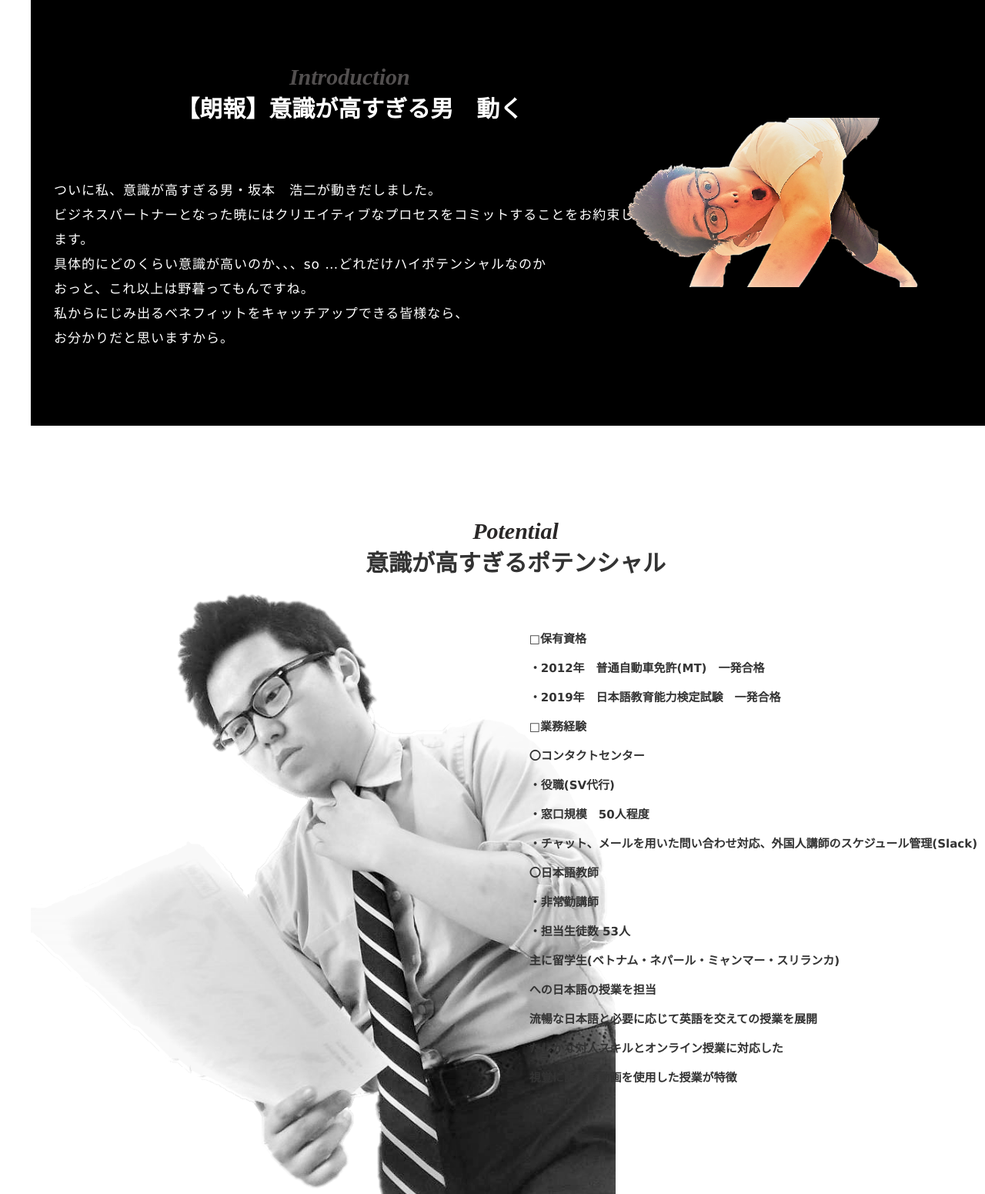
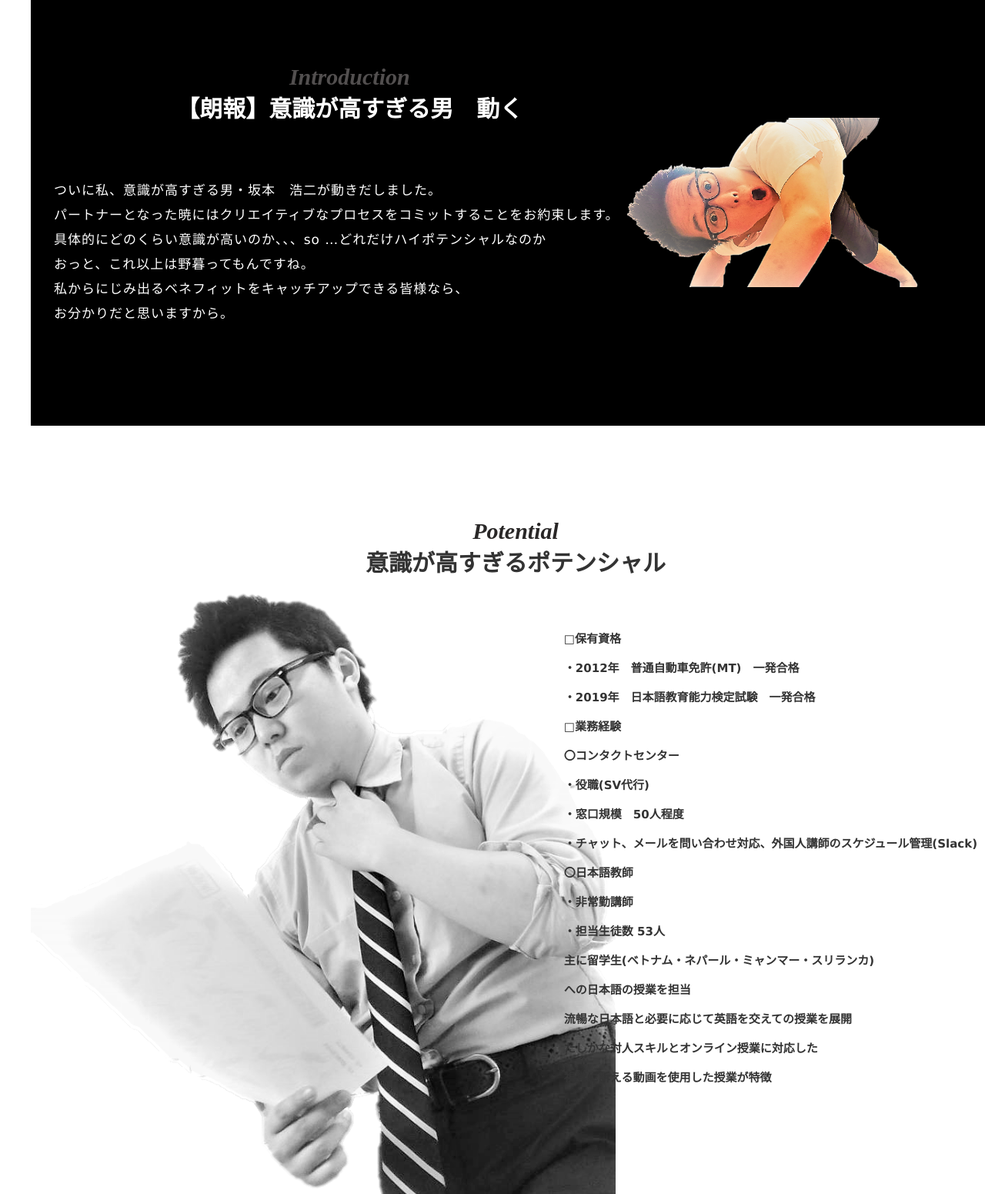
Before and after one commit to kmb686/high, a plain HTML site: page index.html in a window 1280 px wide. Shown: the part 777-2328 px from the top of the page at 77% size. Drawn offline with Linux system fonts and the light colour scheme.

Commit message:
Update index.html

```diff
--- a/index.html
+++ b/index.html
@@ -51,7 +51,7 @@
                     <div class="inner-left">
                     <span class="Introduction-Title"><i>Introduction</i><br> 【朗報】意識が高すぎる男　動く</span>
                     <span class="Introduction-document">ついに私、意識が高すぎる男・坂本　浩二が動きだしました。<br>
-                    ビジネスパートナーとなった暁にはクリエイティブなプロセスをコミットすることをお約束します。<br>
+                    パートナーとなった暁にはクリエイティブなプロセスをコミットすることをお約束します。<br>
                     具体的にどのくらい意識が高いのか、、、so …どれだけハイポテンシャルなのか<br>
                     おっと、これ以上は野暮ってもんですね。<br>
                     私からにじみ出るベネフィットをキャッチアップできる皆様なら、<br>
@@ -76,7 +76,7 @@
                     〇コンタクトセンター<br>
                     ・役職(SV代行)<br>
                     ・窓口規模　50人程度<br>
-                    ・チャット、メールを用いた問い合わせ対応、外国人講師のスケジュール管理(Slack)<br>
+                    ・チャット、メールを問い合わせ対応、外国人講師のスケジュール管理(Slack)<br>
 
                     〇日本語教師<br>
                     ・非常勤講師<br>
```
